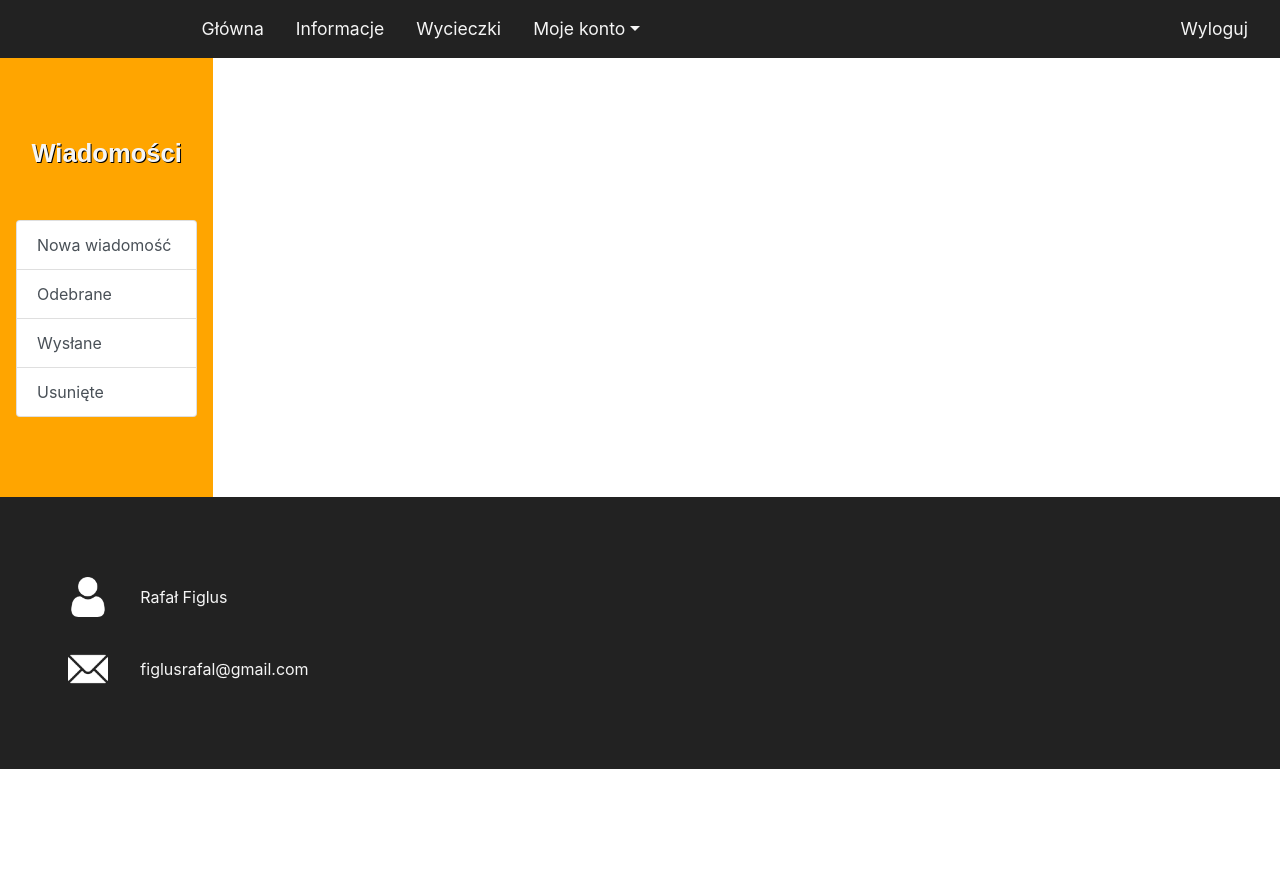
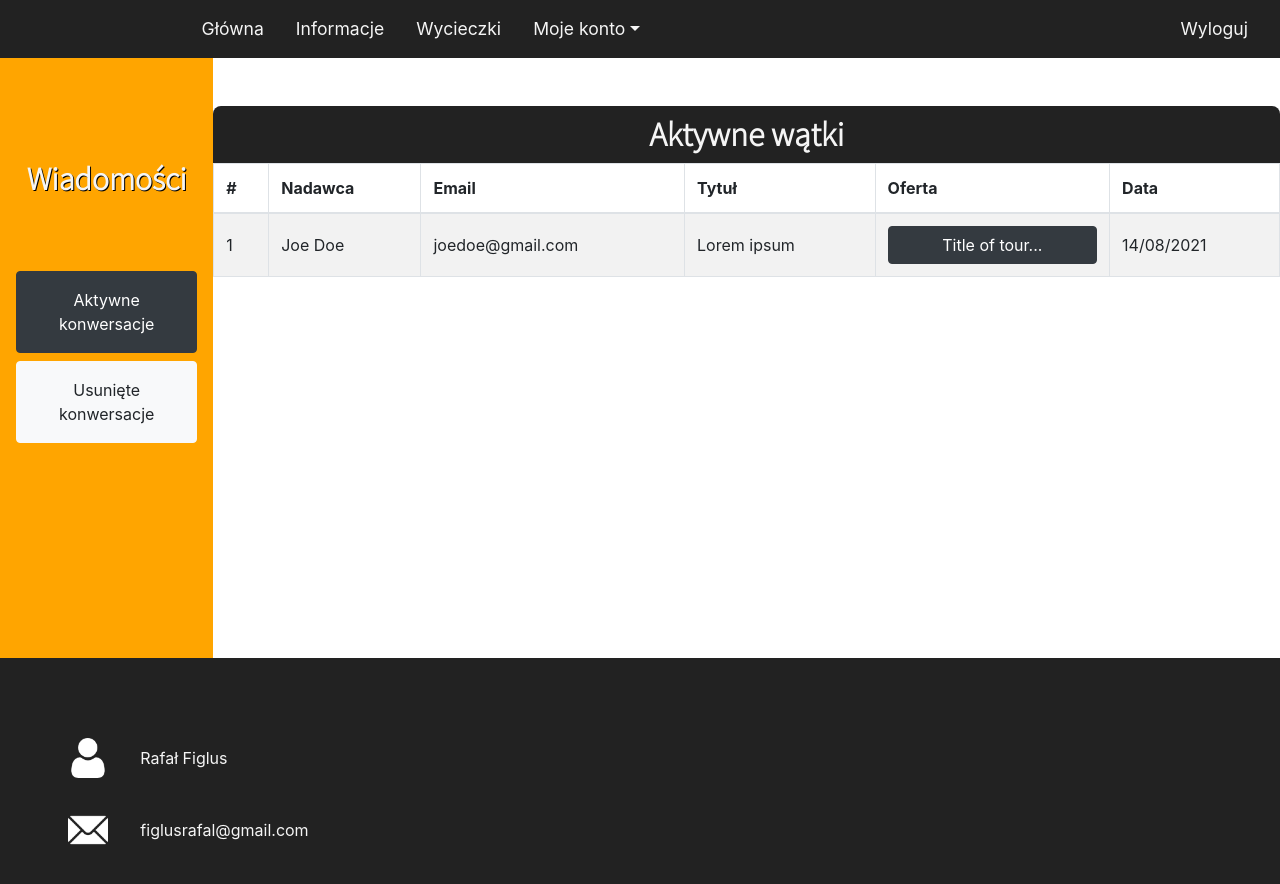
Before and after one commit to navuyi/Praca-Inzynierska-2022, a React (Create React App) app: page /account/messages in a window 1280 px wide. Shown: the top 884 px of the page. Before the commit the page ends 800 px from the top, so only its background shows below. Built offline with nearby package versions, Linux system fonts and the light colour scheme; sample sign-in values are in the browser's storage; what use-query-params would draw is missing.

Commit message:
messages front setup

```diff
--- a/src/components/NavbarComponent.js
+++ b/src/components/NavbarComponent.js
@@ -27,8 +27,8 @@ function NavbarComponent(){
                     isLogged ?
                     <NavDropdown id="collasible-nav-dropdown" title="Moje konto">
                         {isGuide ? <NavDropdown.Item as={Link} to="/account/guide/new-tour"><span className="black">Przewodnik</span></NavDropdown.Item> : null}
-                        <NavDropdown.Item as={Link} to="/account/user"><span className="black">Użytkownik</span></NavDropdown.Item>
-                        <NavDropdown.Item as={Link} to="/account/messages/new_message"><span className="black">Wiadomości</span></NavDropdown.Item>
+                        <NavDropdown.Item as={Link} to="/account/user/enrollments"><span className="black">Użytkownik</span></NavDropdown.Item>
+                        <NavDropdown.Item as={Link} to="/account/messages"><span className="black">Wiadomości</span></NavDropdown.Item>
                     </NavDropdown>
                     : null
                 }
--- /dev/null
+++ b/src/components/User/UserThreadList.js
@@ -0,0 +1,37 @@
+import React from "react";
+import {Row, Col, Container, Button, Table} from "react-bootstrap"
+
+
+
+function UserThreadList(){
+    return(
+        <React.Fragment>
+            <Row className={"thread-list"}>
+                <Table striped bordered hover responsive={"sm"}  className={"mb-0 w-100"}  >
+                    <thead>
+                    <tr >
+                        <th>#</th>
+                        <th>Nadawca</th>
+                        <th> Email </th>
+                        <th>Tytuł</th>
+                        <th> Oferta </th>
+                        <th>Data</th>
+                    </tr>
+                    </thead>
+                    <tbody>
+                        <tr>
+                            <td id={""} > 1</td>
+                            <td id={""} > Joe Doe </td>
+                            <td id={""} > joedoe@gmail.com </td>
+                            <td id={""} > Lorem ipsum </td>
+                            <td id={""} > <Button className={"w-100"} variant={'dark'}> Title of tour... </Button> </td>
+                            <td id={""} > 14/08/2021 </td>
+                        </tr>
+                    </tbody>
+                </Table>
+            </Row>
+        </React.Fragment>
+    )
+}
+
+export default UserThreadList
--- a/src/pages/messages/Messages.js
+++ b/src/pages/messages/Messages.js
@@ -4,7 +4,7 @@ import NavbarComponent from "../../components/NavbarComponent";
 import Footer from "../../components/Footer";
 import SideNavbar from "../../components/SideNavbar";
 import SideNavbarLink from "../../components/SideNavbarLink";
-import {Col, Container, Row} from "react-bootstrap";
+import {Button, Col, Container, Row} from "react-bootstrap";
 import {Route, Switch} from "react-router-dom";
 import NewMessage from "./NewMessage";
 import OldMessages from "./OldMessages";
@@ -12,49 +12,34 @@ import SentMessages from "./SentMessages";
 import DeletedMessages from "./DeletedMessages";
 // Dependencies
 import Select from "react-select";
+import UserThreadList from "../../components/User/UserThreadList";
+import React, {useState} from "react";
+
 
 function Messages(){
+    const [threadType, setThreadType] = useState({
+        active: true,
+        deleted: false
+    })
 
     return(
         <div className="messages">
             <NavbarComponent />
-            <Container fluid style={{marginTop: "0em"}}>
-                <Row>
+            <Container fluid className={"h-100"} style={{marginTop: "0em", top: "0", flexGrow: "1"}}>
+                <Row style={{minHeight: "75vh"}}>
                     <Col lg={2} sm={12} style={{padding: "0", backgroundColor: "orange"}}>
                         <SideNavbar title="Wiadomości">
-                            <SideNavbarLink
-                                name="Nowa wiadomość"
-                                path="/account/messages/new_message"
-                            />
-                            <SideNavbarLink
-                                name="Odebrane"
-                                path="/account/messages/old_messages"
-                            />
-                            <SideNavbarLink
-                                name="Wysłane"
-                                path="/account/messages/sent_messages"
-                            />
-                            <SideNavbarLink
-                                name="Usunięte"
-                                path="/account/messages/deleted_messages"
-                            />
+                            <Button className={"w-100 mt-2 p-3"} variant={threadType.active ? "dark" : "light"} onClick={()=>setThreadType({active: true, deleted: false})}> Aktywne konwersacje </Button>
+                            <Button className={"w-100 mt-2 p-3"} variant={threadType.deleted ? "dark" : "light"} onClick={()=>setThreadType({active: false, deleted: true})}> Usunięte konwersacje </Button>
                         </SideNavbar>
                     </Col>
                     <Col lg={10} sm={12} style={{padding: "0"}} >
-                        <Switch>
-                            <Route exact path="/account/messages/new_message">
-                                <NewMessage />
-                            </Route>
-                            <Route exact path="/account/messages/old_messages">
-                                <OldMessages />
-                            </Route>
-                            <Route exact path="/account/messages/sent_messages">
-                                <SentMessages />
-                            </Route>
-                            <Route exact path="/account/messages/deleted_messages">
-                                <DeletedMessages />
-                            </Route>
-                        </Switch>
+                        <Container className={"h-100"} style={{marginTop: "0em", top: "0", flexGrow: "1"}}>
+                            <Row className={"thread-list-header d-flex justify-content-center mt-5"}>
+                                <h1> {threadType.active ? "Aktywne wątki " : null}  {threadType.deleted ? "Usunięte wątki" : null}</h1>
+                            </Row>
+                            <UserThreadList />
+                        </Container>
                     </Col>
                 </Row>
             </Container>
--- a/src/pages/user/User.js
+++ b/src/pages/user/User.js
@@ -1,15 +1,39 @@
 // Components
 import NavbarComponent from "../../components/NavbarComponent";
 import Footer from "../../components/Footer";
+import {Col, Container, Row} from "react-bootstrap";
+import SideNavbar from "../../components/SideNavbar";
+import SideNavbarLink from "../../components/SideNavbarLink";
+import {Switch} from "react-router-dom";
+
+import UserEnrollments from "./UserEnrollments";
+import ProtectedRoute from "../../components/ProtectedRoute";
 
 // Dependencies
 
 
 function User(){
     return(
-        <div className="user">
+        <div className="user" >
             <NavbarComponent />
-            Użytkownik
+            <Container fluid className={"h-100"} style={{marginTop: "0em", top: "0", flexGrow: "1"}}>
+                <Row style={{minHeight: "75vh"}}>
+                    <Col lg={2} sm={12} style={{padding: "0", backgroundColor: "orange"}}>
+                        <SideNavbar title="Panel użytkownika">
+                            <SideNavbarLink
+                                name="Zapisy na wycieczki"
+                                path="/account/user/enrollments"
+                            />
+                        </SideNavbar>
+                    </Col>
+                    <Col lg={10} sm={12} style={{padding: "0"}} >
+                        <Switch>
+                            <ProtectedRoute path={"/account/user/enrollments"} component={UserEnrollments} />
+                        </Switch>
+                    </Col>
+                </Row>
+            </Container>
+            <Footer />
         </div>
     )
 }
--- /dev/null
+++ b/src/pages/user/UserEnrollments.js
@@ -0,0 +1,12 @@
+import React from "react"
+
+
+function UserEnrollments(){
+    return(
+        <div className={"userEnrollments"}>
+
+        </div>
+    )
+}
+
+export default UserEnrollments
--- a/src/styles/components-styling/sideNavbar.css
+++ b/src/styles/components-styling/sideNavbar.css
@@ -15,9 +15,9 @@
     padding: 5em 1em;
 }
 .sideNavbar h1{
-    font-size: 1.6rem;
-    font-family: 'Lora', sans-serif;
-    font-weight: 600;
+    font-size: 2rem;
+    font-family: 'Source Sans Pro', sans-serif;
+    font-weight: bold;
     color: whitesmoke;
     text-shadow: 1px 1px black;
     text-align: center;
--- /dev/null
+++ b/src/styles/pages-styling/messages.css
@@ -0,0 +1,39 @@
+.messages{
+    min-height: 100vh;
+    display: flex;
+    flex-direction: column;
+
+    align-items: center;
+}
+.messages .control-panel{
+    background-color: orange;
+    padding: 1em 0;
+    border-bottom-left-radius: 0.5em;
+    border-bottom-right-radius: 0.5em;
+
+    display: flex;
+}
+
+.messages .thread-list-header{
+    background-color: #222222;
+    border-top-left-radius: 0.5em;
+    border-top-right-radius: 0.5em;
+
+    padding: 0.5em 0;
+}
+.messages .thread-list-header h1{
+    color: whitesmoke;
+    font-family: 'Source Sans Pro', sans-serif;
+    font-weight: bold;
+    font-size: 2.1rem;
+
+    margin: 0 auto;
+    padding: 0;
+}
+
+.messages .thread-list .table-responsive-sm{
+    width: 100%;
+}
+.messages .thread-list td{
+    vertical-align: middle;
+}
--- a/src/styles/pages-styling/newMessage.css
+++ /dev/null
@@ -1,63 +0,0 @@
-.newMessage{
-    min-height: 100vh;
-}
-.newMessage .cont{
-    background-color: whitesmoke;
-
-    box-shadow: 0px 0px 10px 1px black;
-    border-radius: 5px;
-}
-.newMessage .contacts-box{
-    width: 100%;
-    margin: 1em 0;
-
-    max-height: 255px;
-    min-height: 1px;
-
-    overflow-y: auto;
-
-    border-radius: 5px;
-
-    box-shadow: 0 0  5px 0px black;
-}
-.newMessage .contact{
-    background-color: #ffffff;
-
-    padding: 0.3em 0.8em;
-
-    font-size: 1.1rem;
-    width: 100%;
-    text-align: left;
-
-    display: flex;
-    flex-direction: row;
-    align-items: center;
-    justify-content: space-between;
-
-    user-select: none;
-    cursor: pointer;
-}
-.newMessage .contact:hover{
-    background-color: #187bcd;
-}
-.newMessage .contact:hover img{
-    visibility: visible;
-}
-.newMessage .contact:hover p{
-    color: white;
-}
-.newMessage .contact img{
-    width: 15px;
-    visibility: hidden;
-    filter: invert(1);
-}
-.newMessage .contact img:hover{
-    filter: unset;
-}
-.newMessage .contact img:active{
-    filter: drop-shadow(0px 0px 10px white);
-}
-.newMessage .contact p{
-    margin: 0;
-    font-size: 1.1rem;
-}
--- a/src/styles/pages-styling/oldMessages.css
+++ /dev/null
@@ -1,3 +0,0 @@
-.oldMessages{
-    min-height: 100vh;
-}
--- a/src/styles/pages-styling/sentMessages.css
+++ /dev/null
@@ -1,3 +0,0 @@
-.sentMessages{
-    min-height: 100vh;
-}
--- a/src/utils/_login.js
+++ b/src/utils/_login.js
@@ -22,5 +22,11 @@ export function _login(access_token, refresh_token, user_id, is_guide, dispatch,
     dispatch(login("LOGIN"))
 
     // Push to after login landing page <-- for now /account/user
-    history.push("/account/user")
+    if(is_guide == 0){
+        history.push("/account/user/enrollments")
+    }
+    else if(is_guide == 1){
+        history.push("/account/guide/new-tour")
+    }
+
 }
```
Also changed, not shown: src/App.js (+3 -4 lines).
